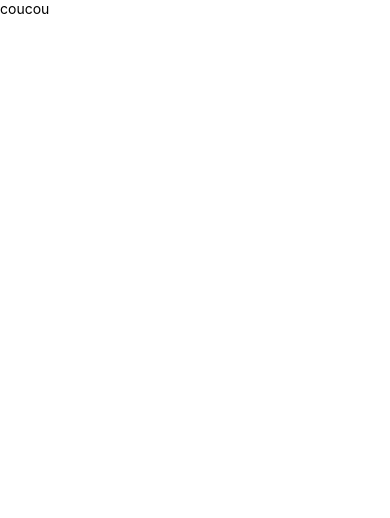
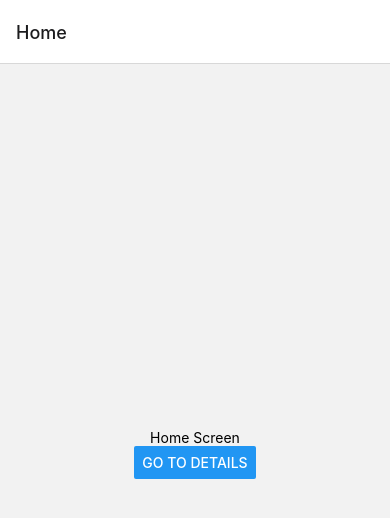
Before and after one commit to maud08/TravelingPebbleApp, a React Native app: screen / in a window 390 px wide. Shown: the top 518 px of the page. Built offline with nearby package versions, Linux system fonts and the light colour scheme.

Commit message:
exemple to react navigation

```diff
--- a/App.js
+++ b/App.js
@@ -1,14 +1,21 @@
 import * as React from 'react';
 import {NavigationContainer} from '@react-navigation/native';
 import {View, Text} from 'react-native';
+import {createNativeStackNavigator} from '@react-navigation/native-stack';
+import HomeScreen from './src/components/HomeScreen';
+import DetailsScreen from './src/components/DetailsScreen';
 
-export default function App() {
+const Stack = createNativeStackNavigator();
+
+function App() {
   return (
-    <>
-      <NavigationContainer>{/* Rest of your app code */}</NavigationContainer>
-      <View>
-        <Text>coucou</Text>
-      </View>
-    </>
+    <NavigationContainer>
+      <Stack.Navigator initialRouteName="Home">
+        <Stack.Screen name="Home" component={HomeScreen} />
+        <Stack.Screen name="Details" component={DetailsScreen} />
+      </Stack.Navigator>
+    </NavigationContainer>
   );
 }
+
+export default App;
--- /dev/null
+++ b/src/components/DetailsScreen.js
@@ -0,0 +1,14 @@
+/* eslint-disable prettier/prettier */
+import * as React from 'react';
+import {View, Text, Button} from 'react-native';
+
+const DetailsScreen = ({navigation}) => {
+  return (
+    <View style={{flex: 1, alignItems: 'center', justifyContent: 'center'}}>
+      <Text>Details Screen</Text>
+      <Button title= "Go to Details...again" onPress={() => navigation.push('Details')}/>
+    </View>
+  );
+};
+
+export default DetailsScreen;
--- /dev/null
+++ b/src/components/HomeScreen.js
@@ -0,0 +1,14 @@
+/* eslint-disable prettier/prettier */
+import * as React from 'react';
+import {View, Text, Button} from 'react-native';
+
+const HomeScreen = ({navigation}) => {
+  return (
+    <View style={{flex: 1, alignItems: 'center', justifyContent: 'center'}}>
+      <Text>Home Screen</Text>
+      <Button title="Go to Details" onPress={() => navigation.navigate('Details')}/>
+    </View>
+  );
+}
+
+export default HomeScreen;
```
